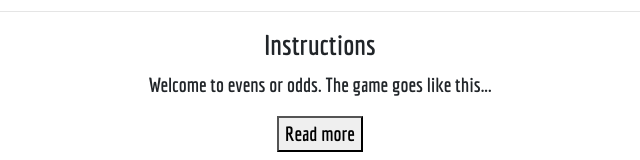
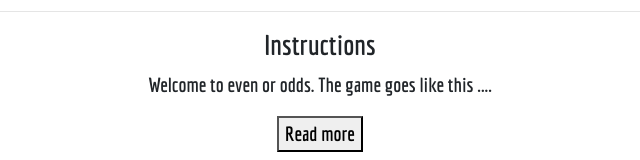
Before and after one commit to Tduncan14/oddsandeven, a React (Vite) app: page / in a window 1280 px wide. Shown: the part 191-351 px from the top of the page, without its empty margins (320-960 px from the left). Built offline with nearby package versions, Linux system fonts and the light colour scheme.

Commit message:
keep moving forward

```diff
--- a/src/components/Instructions.js
+++ b/src/components/Instructions.js
@@ -1,33 +1,36 @@
 import React from 'react';
-import { connect } from 'react-redux';
-import { expandedInstructions, collapseInstructions } from '../actions/settings';
+import {connect} from 'react-redux';
+import {expandedInstructions, collapseInstructions} from'../actions/settings';
 
-const Instructions = props => {
-  const { instructionsExpanded, expandInstructions, collapseInstructions } = props;
 
-  if (instructionsExpanded) {
-    return (
+const Instructions = props =>{
+
+    const{instructionsExpanded,expandInstructions,collapseInstructions} = props;
+
+
+    if(instructionsExpanded){
+        return(
             <div>
                 <h3>Instructions</h3>
-        <p>Welcome to evens or odds. The game goes like this</p>
-        <p>The deck is shuffled. Then choose: will the next card be even or odd?</p>
-        <p>Make a choice on every draw, and see how many you get right!</p>
-        <p>(Face cards don't count)</p>
+                <p>Welcome to Even and Odds</p>
+                <p>The deck is shuffled. The card will be even or odd</p>
+                <p>Then a make a choice and create a highscore</p>
+                <p>(face cards don't count)</p>
               <br />
+
               <button onClick={collapseInstructions}>Show less</button>
             </div>
         );
     }
-
-  return (
+    return(
         <div>
             <h3>Instructions</h3>
-      <p>Welcome to evens or odds. The game goes like this...</p>
+             <p>Welcome to even or odds. The game goes like this ....</p>
              <button onClick={expandInstructions}>Read more</button>
         </div>
     )
+
 }
-
 
 const mapStateToProps = state =>{
     return{ instructionsExpanded: state.instructionsExpanded};
```
Also changed, not shown: 23 other files (tests, documents, lock files or other folders). Lines whose indentation alone changed are shown as unchanged.
